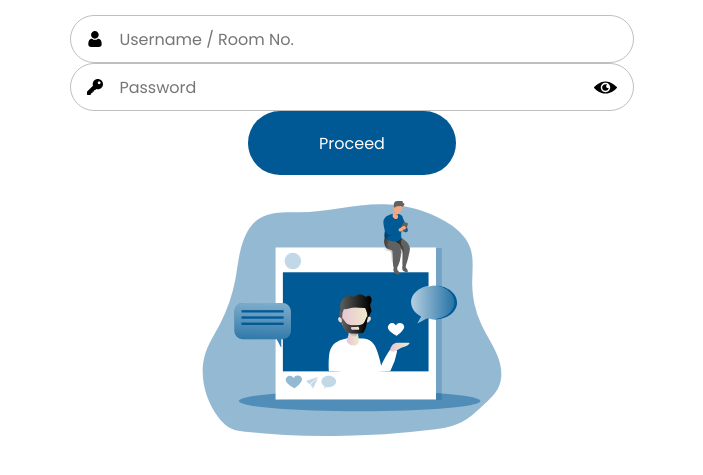
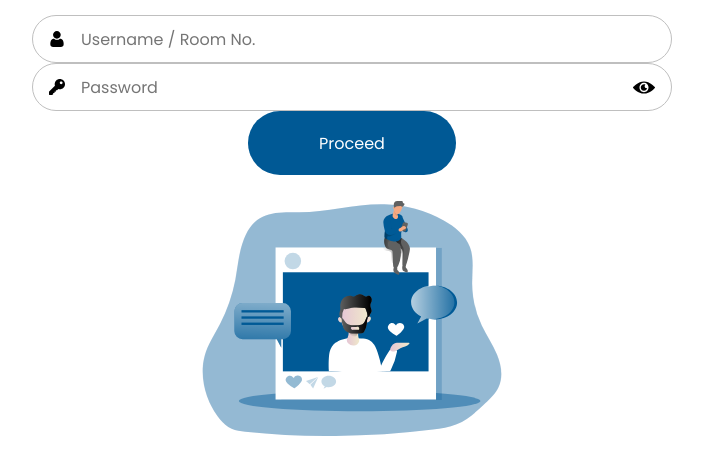
Before and after one commit to FranzSmn/guestwifi, a plain HTML site: page index.html in a window 1280 px wide. Shown: the part 103-578 px from the top of the page, without its empty margins (288-991 px from the left). Drawn offline with Linux system fonts and the light colour scheme; a web font is replaced by a local one.

Commit message:
first commit

```diff
--- a/signinstyle.css
+++ b/signinstyle.css
@@ -94,7 +94,7 @@ h1 {
 }
 
 .left-col {
-  padding: 2% 28% 0 28%;
+  padding: 2% 25% 0 25%;
 }
 
 .input-tags {
```
